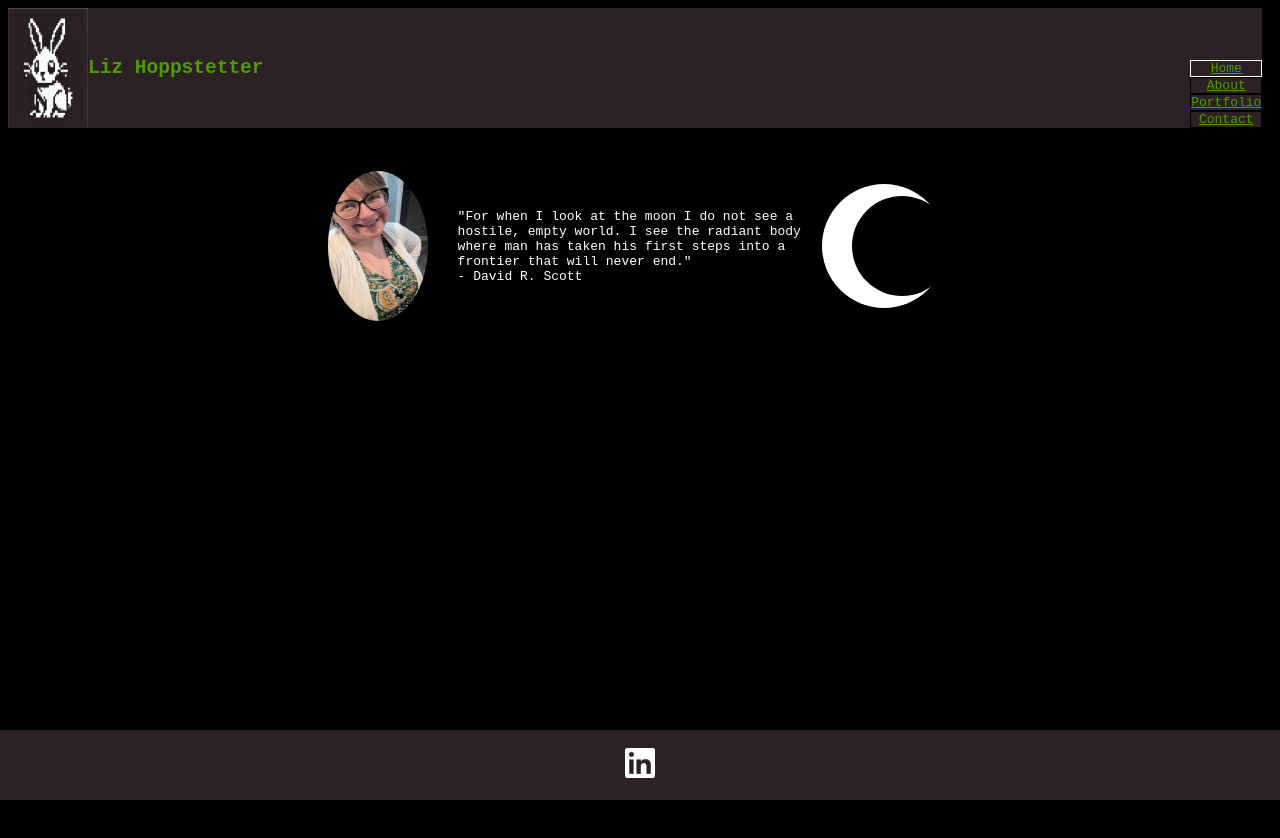
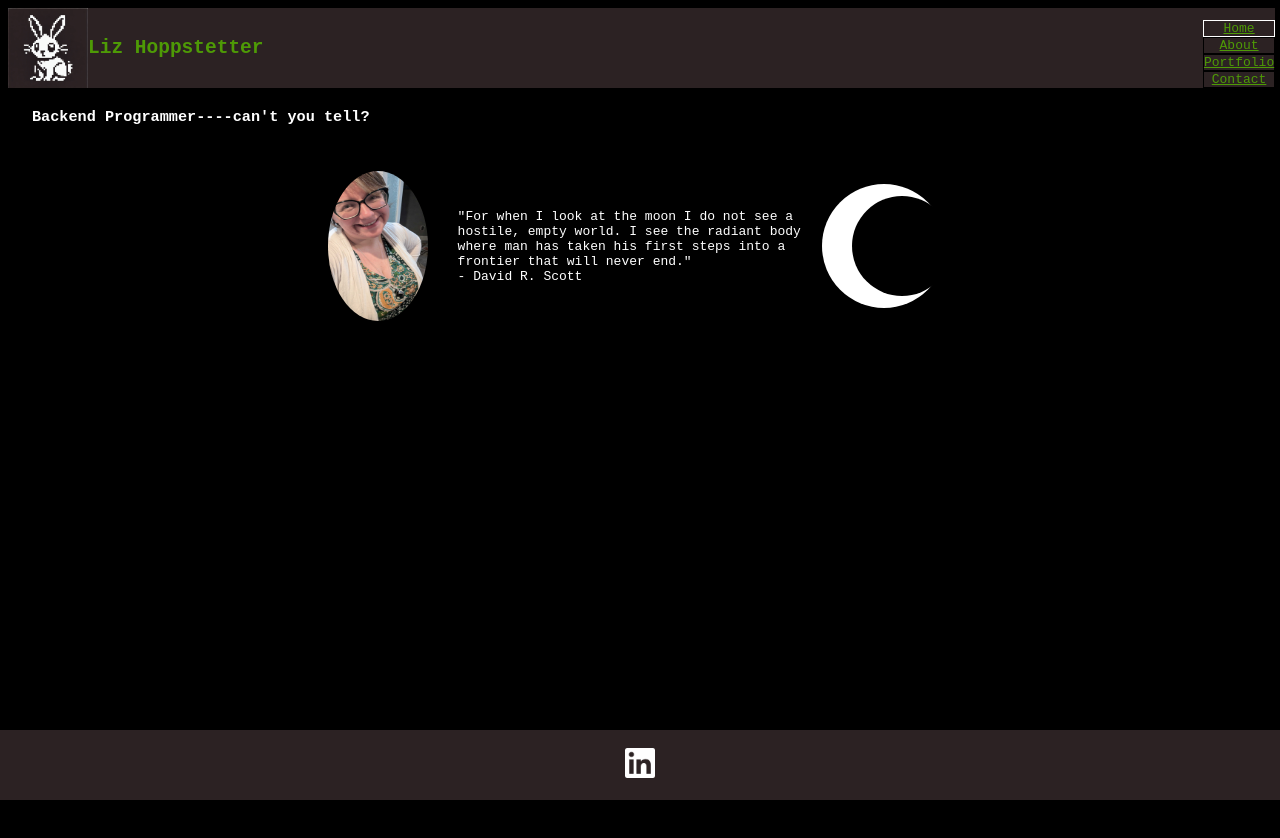
Before and after one commit to lizhopp/my-personal-website, a plain HTML site: page index.html in a window 1280 px wide. Drawn offline with Linux system fonts and the light colour scheme.

Commit message:
fixed header height

```diff
--- a/style.css
+++ b/style.css
@@ -8,8 +8,8 @@ nav {
     margin-left: 0px;
     margin-right: 0px;
     background-color: #2c2223;
-    height: 15%;
-    width:98%;
+    height: 80px;
+    width:99%;
     display: flex;
     align-items:end;
     justify-content: space-between;
```
